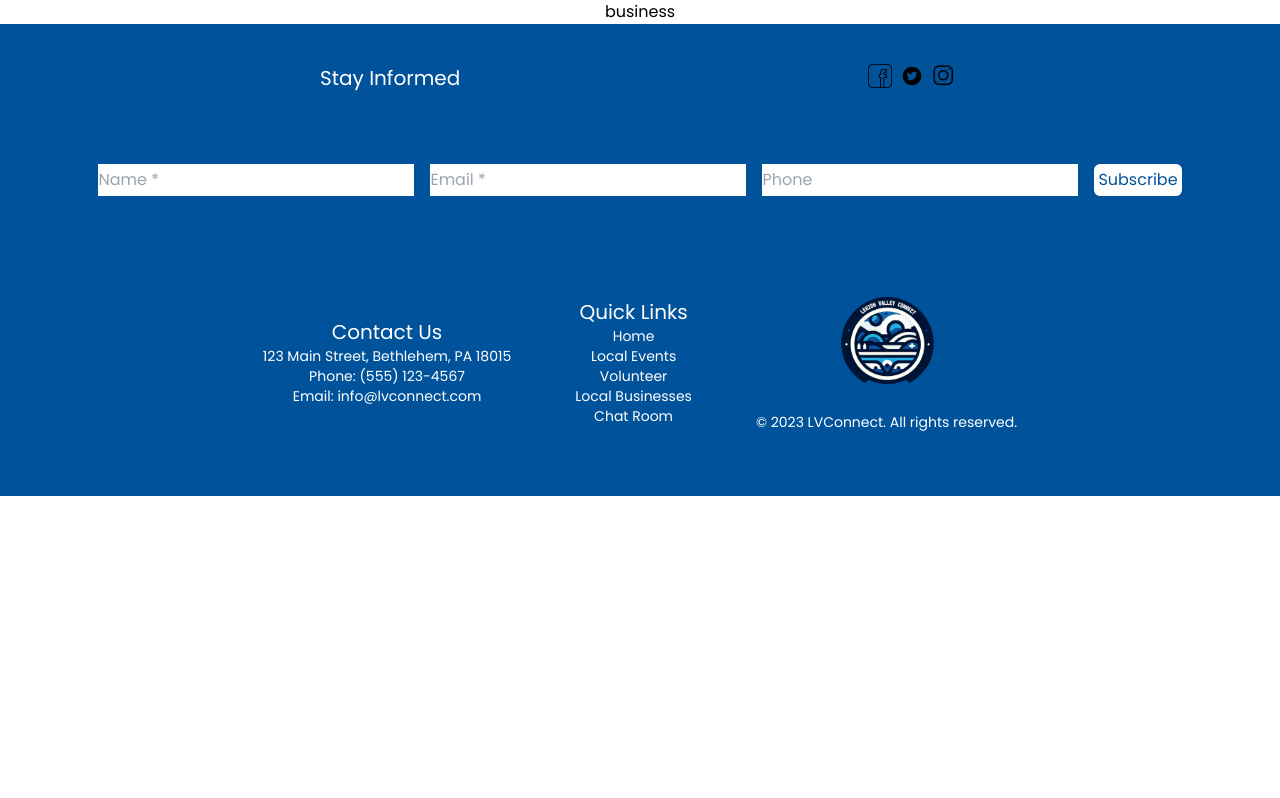
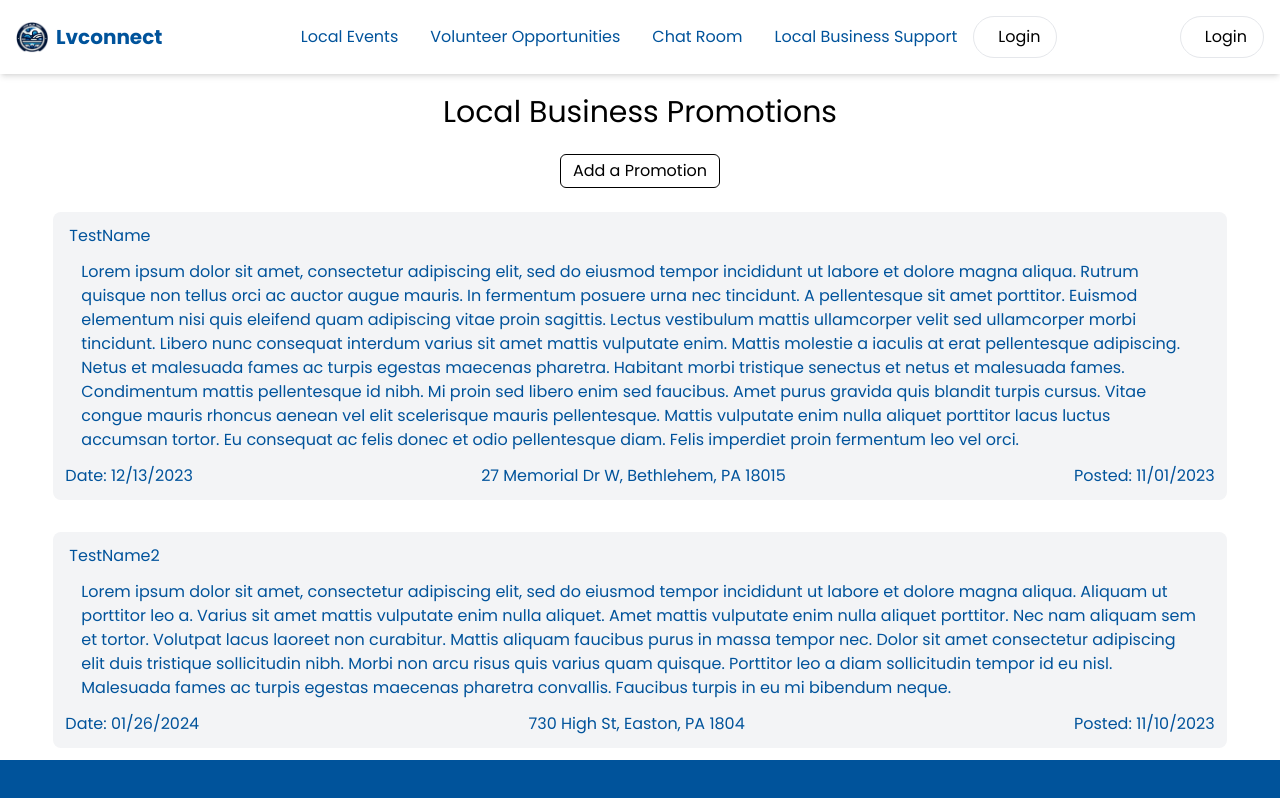
Before and after one commit to anvu21/lv-connect, a React (Vite) app in the folder frontend/webpage/: page /local-business-support in a window 1280 px wide. Shown: the top 798 px of the page. Built offline with nearby package versions, Linux system fonts and the light colour scheme; the HTML template or start-up script is replaced by a standard one.

Commit message:
Added business event page

```diff
--- /dev/null
+++ b/frontend/webpage/src/component/Business/AddBusinessEvent.jsx
@@ -0,0 +1,42 @@
+import styles from './styles.module.css';
+import React, { useState, useEffect } from 'react';
+import { useNavigate } from "react-router-dom";
+import axios from "axios";
+
+const AddBusinessEvent = (props) => {
+
+    const submit = () => {
+        const name = document.getElementById("name").value;
+        const date = document.getElementById("date").value;
+        const description = document.getElementById("description").value;
+        const location = document.getElementById("location").value;
+        props.setAdd(false);
+    }
+
+    return (
+        <>
+        <div className='bg-gray-200 m-2'>
+            <div className='flex flex-col items-start justify-around'>
+                <div className='m-2'>
+                    <label htmlFor="name">Name: </label>
+                    <input type="text" id="name" name="name"/>
+                </div>
+                <div className='m-2'>
+                    <label htmlFor="date">Date: </label>
+                    <input type="date" id="date" name="date"/>
+                </div>
+                <div className='m-2'>
+                    <label htmlFor="location">Location: </label>
+                    <input type="text" id="location" name="location"/>
+                </div>
+                <div className='m-2'>
+                    <label htmlFor="description">Description: </label>
+                    <textarea id="description" name="description" rows="4" cols="50" ></textarea>
+                </div>
+            </div>
+            <button className="m-2 border-black border rounded-md py-1 px-2" id="contentSave" onClick={submit}>Save</button>
+        </div>
+        </>
+    )
+}
+export default AddBusinessEvent;
--- /dev/null
+++ b/frontend/webpage/src/component/Business/BusinessEvent.jsx
@@ -0,0 +1,26 @@
+import styles from './styles.module.css';
+import React, { useState, useEffect } from 'react';
+import { useNavigate } from "react-router-dom";
+import axios from "axios";
+
+const BusinessEvent = (props) => {
+
+
+  return (
+    <>
+    <div className='w-11/12 flex flex-col items-center' style={{marginLeft:'auto', marginRight:'auto'}}>
+        <div className="bg-gray-100 text-left rounded-lg mt-5 mb-3" style={{ color: '#00539b' }}>
+            <p className='mx-4 py-3'>{props.name}</p>
+            <p className='mx-7'>{props.description}</p>
+            <div className="flex justify-between">
+                <p className='m-3'>Date: {props.date}</p>
+                <p className='m-3'>{props.location}</p>
+                <p className='m-3'>Posted: {props.posted}</p>
+            </div>
+        </div>
+    </div>
+    </>
+  )
+}
+
+export default BusinessEvent;
--- a/frontend/webpage/src/component/Business/business.jsx
+++ b/frontend/webpage/src/component/Business/business.jsx
@@ -1,15 +1,58 @@
 import styles from './styles.module.css';
-import React, { useState } from 'react';
+import React, { useState, useEffect } from 'react';
 import { useNavigate } from "react-router-dom";
 import axios from "axios";
-
+import Event from "./BusinessEvent.jsx";
+import NavBar from "../Navbar.jsx";
+import AddEvent from './AddBusinessEvent';
+import BusinessEvent from './BusinessEvent.jsx';
 const business = () => {
 
+  const [events, setEvents] = useState([]);
+
+    const [addEvent, setAddEvent] = useState(false);
+
+    useEffect( () => {
+        setEvents([...events, {
+        "id": "1",
+        "name": "TestName",
+        "date": "12/13/2023",
+        "location": "27 Memorial Dr W, Bethlehem, PA 18015",
+        "posted": "11/01/2023",
+        "description": "Lorem ipsum dolor sit amet, consectetur adipiscing elit, sed do eiusmod tempor incididunt ut labore et dolore magna aliqua. Rutrum quisque non tellus orci ac auctor augue mauris. In fermentum posuere urna nec tincidunt. A pellentesque sit amet porttitor. Euismod elementum nisi quis eleifend quam adipiscing vitae proin sagittis. Lectus vestibulum mattis ullamcorper velit sed ullamcorper morbi tincidunt. Libero nunc consequat interdum varius sit amet mattis vulputate enim. Mattis molestie a iaculis at erat pellentesque adipiscing. Netus et malesuada fames ac turpis egestas maecenas pharetra. Habitant morbi tristique senectus et netus et malesuada fames. Condimentum mattis pellentesque id nibh. Mi proin sed libero enim sed faucibus. Amet purus gravida quis blandit turpis cursus. Vitae congue mauris rhoncus aenean vel elit scelerisque mauris pellentesque. Mattis vulputate enim nulla aliquet porttitor lacus luctus accumsan tortor. Eu consequat ac felis donec et odio pellentesque diam. Felis imperdiet proin fermentum leo vel orci."
+        },
+        {
+        "id": "2",
+        "name": "TestName2",
+        "date": "01/26/2024",
+        "location": "730 High St, Easton, PA 1804",
+        "posted": "11/10/2023",
+        "description": "Lorem ipsum dolor sit amet, consectetur adipiscing elit, sed do eiusmod tempor incididunt ut labore et dolore magna aliqua. Aliquam ut porttitor leo a. Varius sit amet mattis vulputate enim nulla aliquet. Amet mattis vulputate enim nulla aliquet porttitor. Nec nam aliquam sem et tortor. Volutpat lacus laoreet non curabitur. Mattis aliquam faucibus purus in massa tempor nec. Dolor sit amet consectetur adipiscing elit duis tristique sollicitudin nibh. Morbi non arcu risus quis varius quam quisque. Porttitor leo a diam sollicitudin tempor id eu nisl. Malesuada fames ac turpis egestas maecenas pharetra convallis. Faucibus turpis in eu mi bibendum neque."
+        } ]);
+    }, []);
 
 
   return (
-    <div>business
-    </div>
+    <>
+        <NavBar />
+        <div>
+            <h1 className='my-5 text-3xl'>Local Business Promotions</h1>
+            {addEvent &&
+              <AddBusinessEvent setAdd={setAddEvent} />
+            }
+            {!addEvent &&
+              <>
+                <button className='rounded-md mx-2 my-1 p-1 border border-black w-40' onClick={() => setAddEvent(true)}>Add a Promotion</button>
+              </>
+            }
+            {
+              events.map(event => (
+                <BusinessEvent name={event.name} date={event.date} location={event.location}
+                  posted={event.posted} description={event.description} key={event.id}/>
+              ))
+            }
+        </div>
+        </>
   )
 }
 
```
